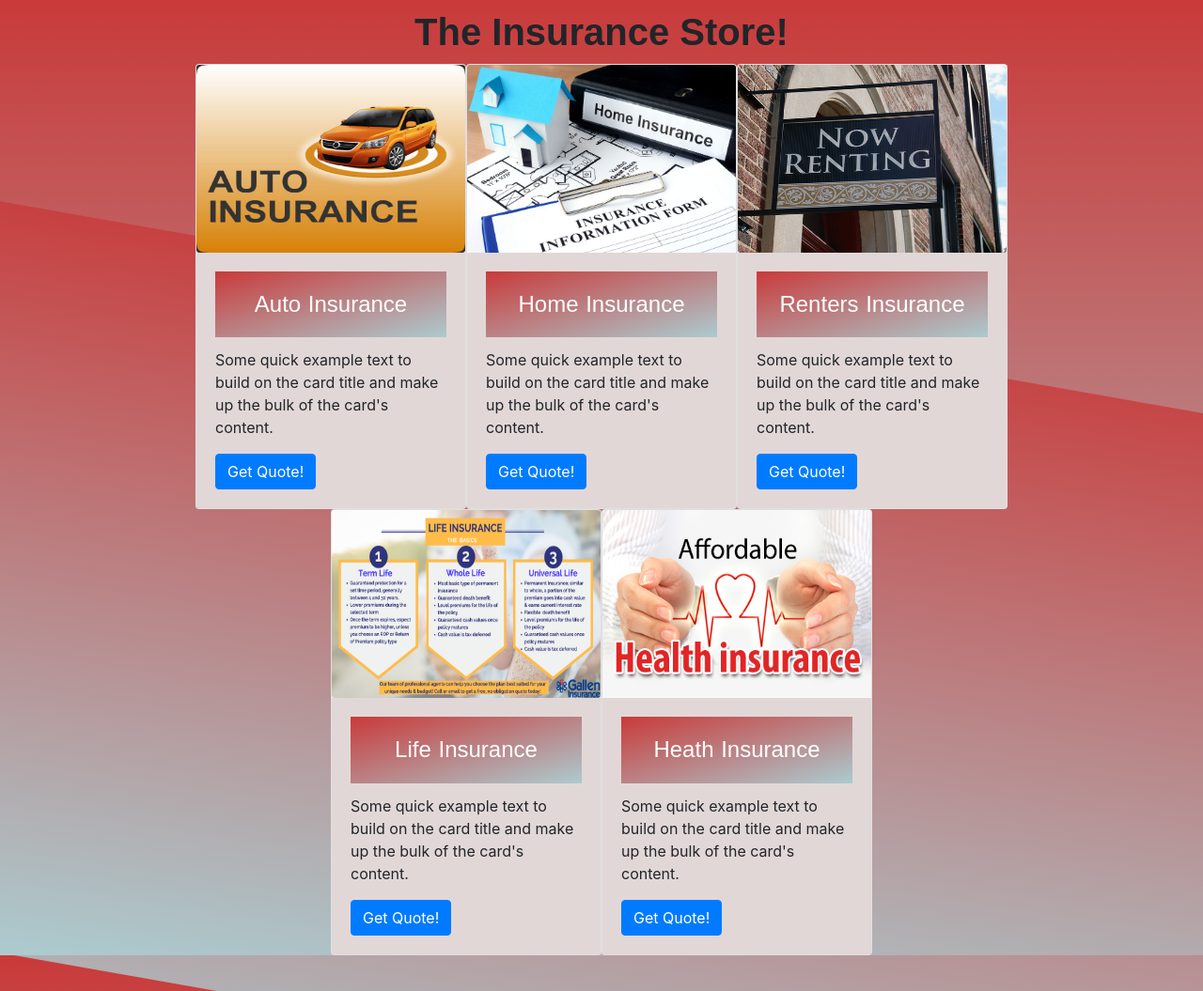
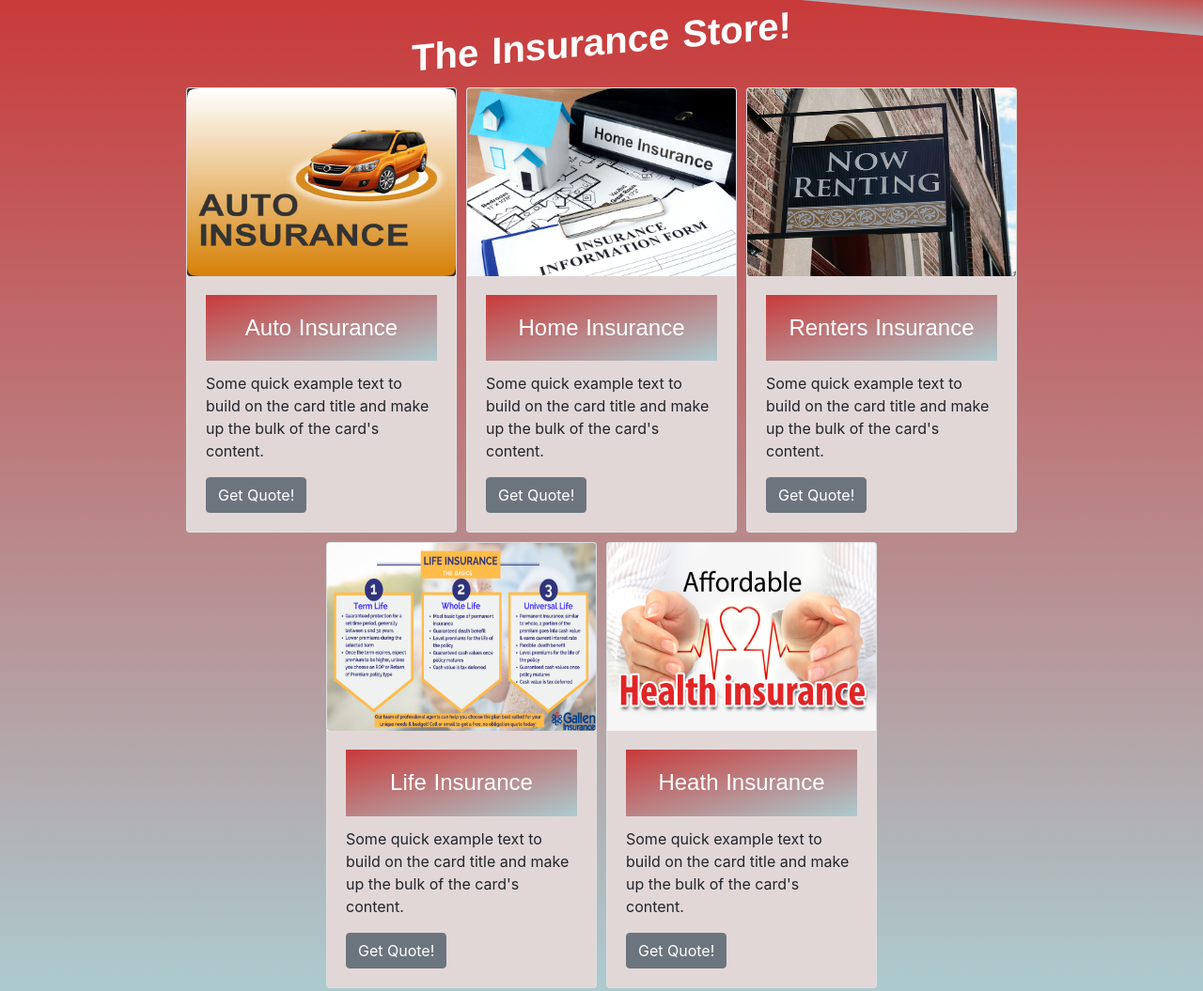
Before and after one commit to ajparker00/Insurance-Store-Bootstrap, a plain HTML site: page index.html in a window 1280 px wide. Shown: the top 1055 px of the page at 94% size. Drawn offline with nearby package versions, Linux system fonts and the light colour scheme.

Commit message:
update button style

```diff
--- a/index.html
+++ b/index.html
@@ -33,7 +33,7 @@
             Some quick example text to build on the card title and make up the
             bulk of the card's content.
           </p>
-          <a href="#" class="btn btn-primary">Get Quote!</a>
+          <a href="#" class="btn btn-secondary">Get Quote!</a>
         </div>
       </div>
       <div class="card" style="width: 18rem;">
@@ -48,7 +48,7 @@
             Some quick example text to build on the card title and make up the
             bulk of the card's content.
           </p>
-          <a href="#" class="btn btn-primary">Get Quote!</a>
+          <a href="#" class="btn btn-secondary">Get Quote!</a>
         </div>
       </div>
       <div class="card" style="width: 18rem;">
@@ -59,7 +59,7 @@
             Some quick example text to build on the card title and make up the
             bulk of the card's content.
           </p>
-          <a href="#" class="btn btn-primary">Get Quote!</a>
+          <a href="#" class="btn btn-secondary">Get Quote!</a>
         </div>
       </div>
       <div class="card" style="width: 18rem;">
@@ -74,7 +74,7 @@
             Some quick example text to build on the card title and make up the
             bulk of the card's content.
           </p>
-          <a href="#" class="btn btn-primary">Get Quote!</a>
+          <a href="#" class="btn btn-secondary">Get Quote!</a>
         </div>
       </div>
       <div class="card" style="width: 18rem;">
@@ -89,7 +89,7 @@
             Some quick example text to build on the card title and make up the
             bulk of the card's content.
           </p>
-          <a href="#" class="btn btn-primary">Get Quote!</a>
+          <a href="#" class="btn btn-secondary">Get Quote!</a>
         </div>
       </div>
     </div>
--- a/style.css
+++ b/style.css
@@ -1,5 +1,17 @@
 body {
   background: linear-gradient(to bottom, #c93a3a, #accbcf);
+}
+
+h1 {
+  font-family: 'Bungee Inline', sans-serif;
+  font-weight: 400;
+  font-size: 6rem;
+  color: white;
+  transform: skewY(-5deg);
+  margin-bottom: 6rem;
+  text-align: center;
+  position: relative;
+  word-spacing: 3px;
 }
 
 h1::before {
@@ -24,13 +36,18 @@ h1::before {
   min-height: 100vh;
 }
 
+.card {
+  margin: 5px 5px;
+}
+
 .title {
   display: flex;
   justify-content: center;
   font-family: 'Bungee Inline', sans-serif;
+  color: white;
   font-weight: 700;
-  margin-top: 10px;
-  margin-bottom: 10px;
+  margin-top: 20px;
+  margin-bottom: 20px;
 }
 
 .card-img {
@@ -54,3 +71,12 @@ h1::before {
   text-align: center;
   word-spacing: 1px;
 }
+
+.btn {
+  background: gray;
+}
+
+.btn:hover:hover,
+.btn:active {
+  background-color: #c93a3a;
+}
```
